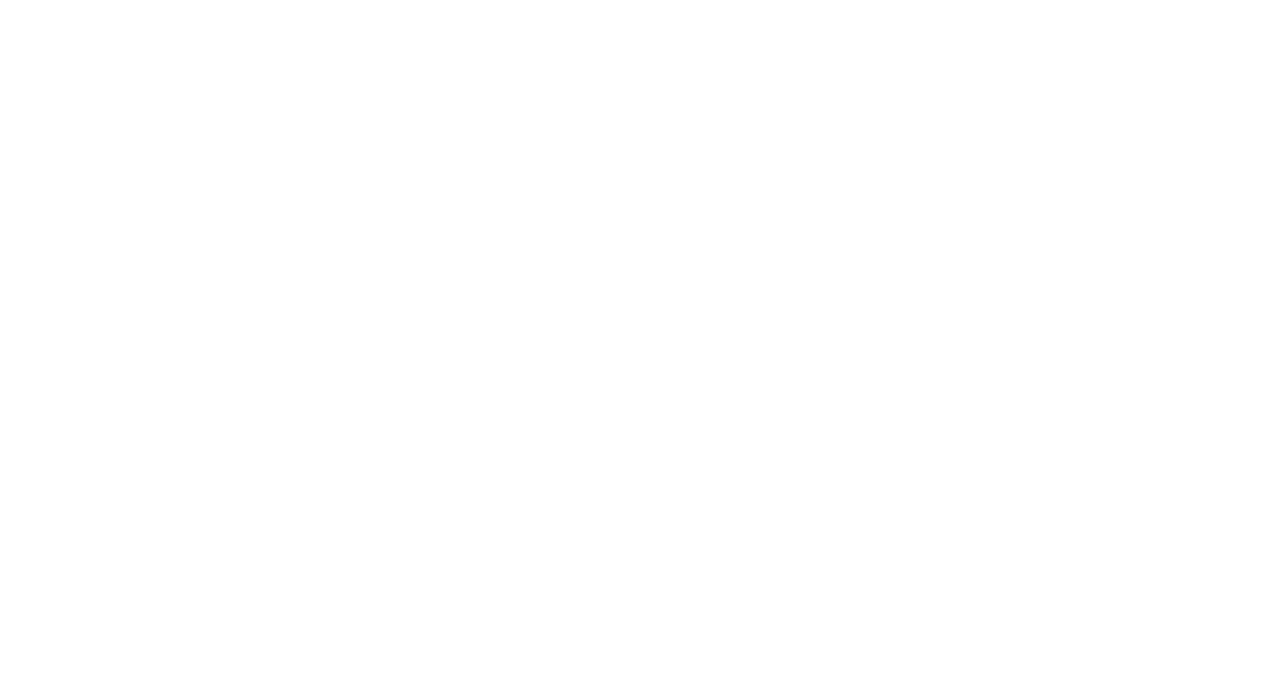
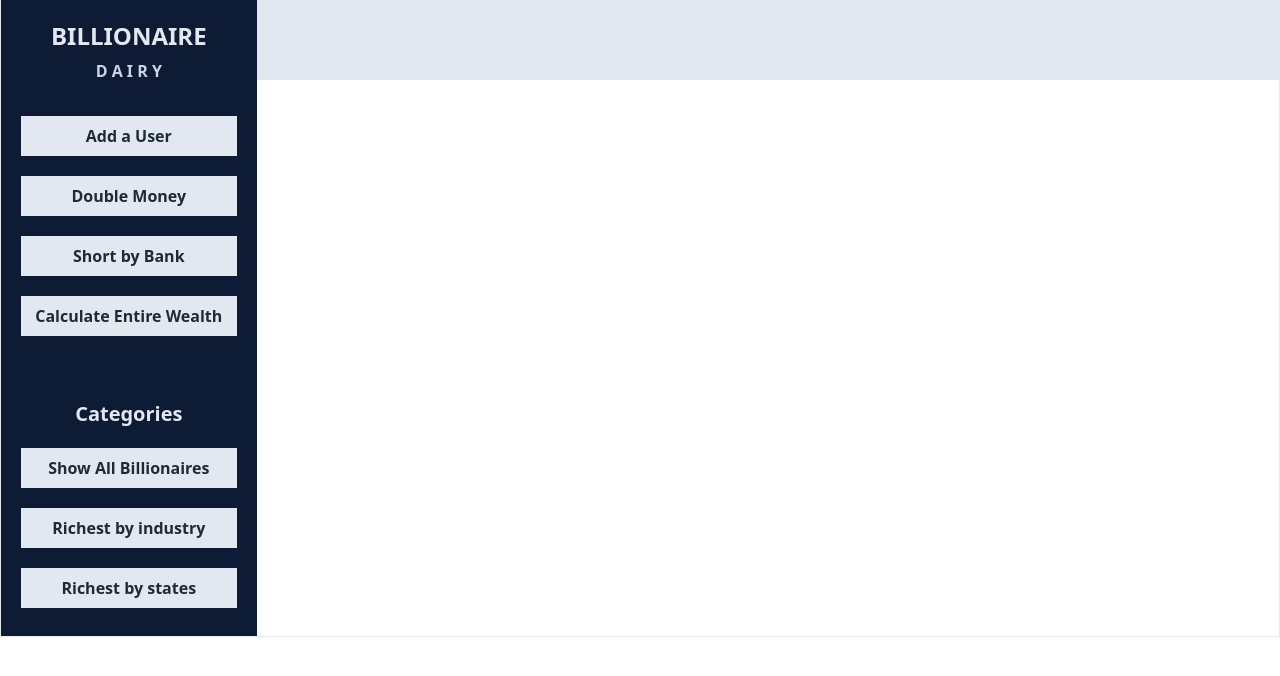
Before and after one commit to NahidAhmed47/billionaire-dairy, a plain HTML site: page index.html in a window 1280 px wide. Drawn offline with nearby package versions, Linux system fonts and the light colour scheme.

Commit message:
side bar added

```diff
--- a/index.html
+++ b/index.html
@@ -13,11 +13,35 @@
     />
     <script src="https://cdn.tailwindcss.com"></script>
   </head>
-  <body>
-    <header>
-    </header>
+  <body class="max-w-[1300px] mx-auto">
     <main>
+        <section class="grid grid-cols-1 md:grid-cols-5 border border-t-0">
+          <!-- side navbar -->
+          <div class="bg-[#0E1B34] text-center py-4 px-5">
+            <h1 class="text-2xl font-bold text-slate-200 mt-1 mb-8">BILLIONAIRE <br><span class="text-base font-semibold text-slate-300">D A I R Y</span></h1>
+            <div>
+              <div class="flex flex-col gap-5 mb-16">
+                <button class="w-full bg-slate-200 py-2 text-base font-bold hover:bg-slate-300 hover:scale-[0.95] duration-300">Add a User</button>
+                <button class="w-full bg-slate-200 py-2 text-base font-bold hover:bg-slate-300 hover:scale-[0.95] duration-300">Double Money</button>
+                <button class="w-full bg-slate-200 py-2 text-base font-bold hover:bg-slate-300 hover:scale-[0.95] duration-300">Short by Bank</button>
+                <button class="w-full bg-slate-200 py-2 text-base font-bold hover:bg-slate-300 hover:scale-[0.95] duration-300">Calculate Entire Wealth</button>
+              </div>
+              <div class="flex flex-col gap-5 mb-3">
+                <h1 class="text-xl font-bold text-slate-200">Categories</h1>
+                <button class="w-full bg-slate-200 py-2 text-base font-bold hover:bg-slate-300 hover:scale-[0.95] duration-300">Show All Billionaires</button>
+                <button class="w-full bg-slate-200 py-2 text-base font-bold hover:bg-slate-300 hover:scale-[0.95] duration-300">Richest by industry</button>
+                <button class="w-full bg-slate-200 py-2 text-base font-bold hover:bg-slate-300 hover:scale-[0.95] duration-300">Richest by states</button>
+              </div>
+            </div>
+          </div>
+          <!-- default home page -->
+          <div class="col-start-2 col-end-[-1]">
+            <!-- header -->
+            <div class="h-20 bg-slate-200 w-full">
 
+            </div>
+          </div>
+        </section>
     </main>
     <!-- Local js file -->
     <script src="js/utilities.js"></script>
```
